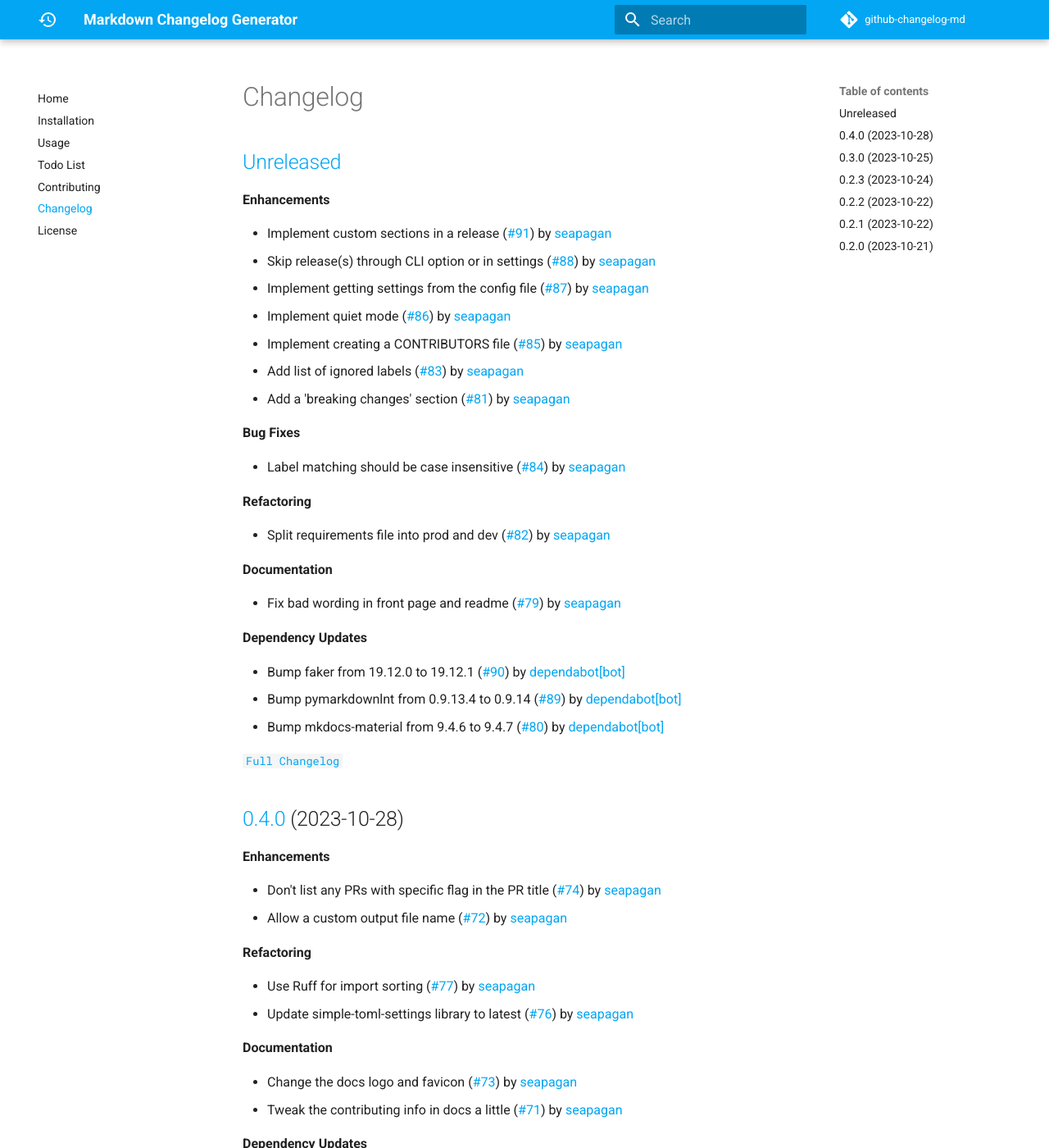
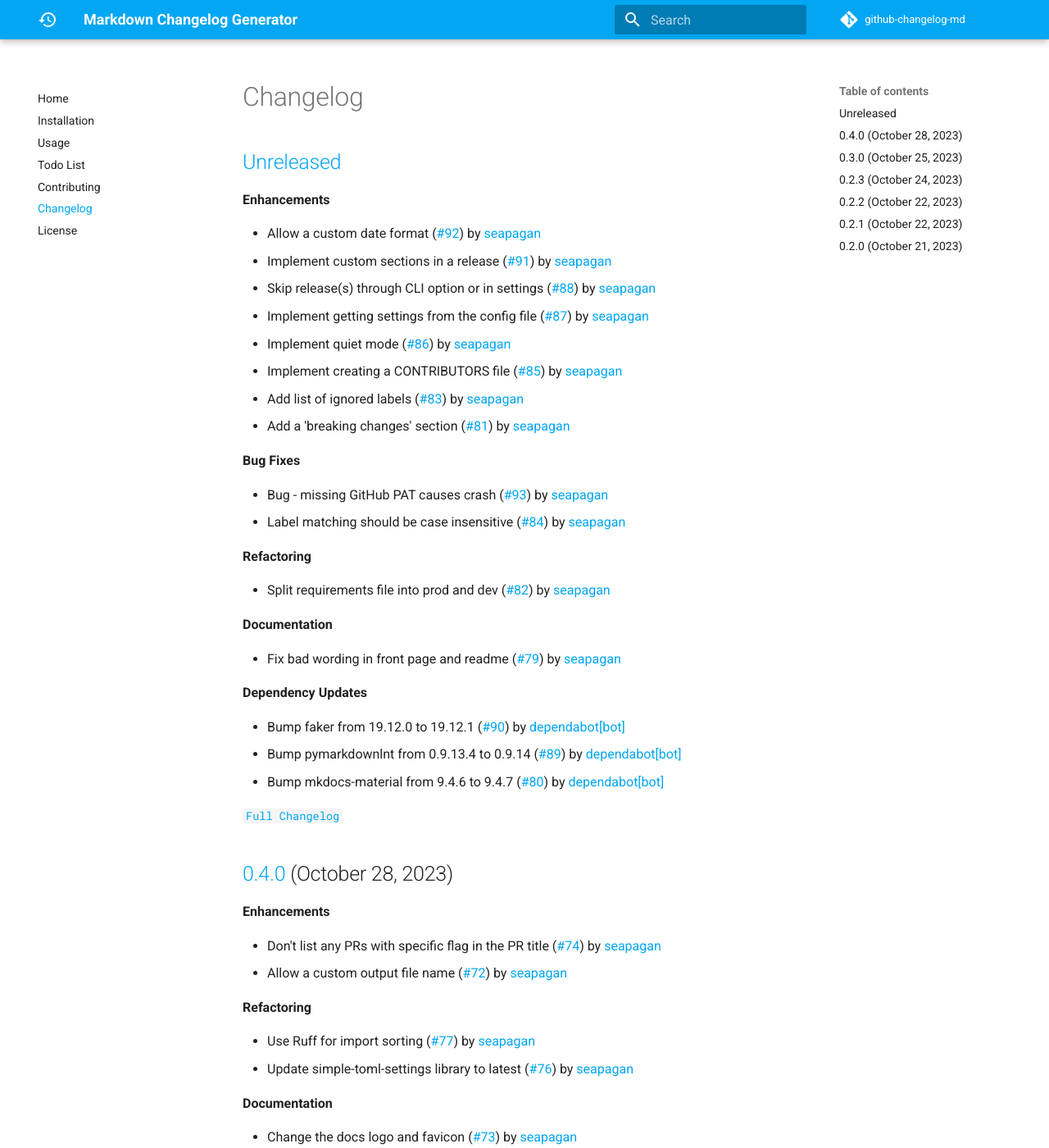
Before and after one commit to seapagan/github-changelog-md, an MkDocs documentation site: the page built from docs/changelog.md, in a window 1280 px wide and 1400 px high. Shown: the whole window at 82% size. Built offline with MkDocs 1.6.1 and Material for MkDocs 9.7.7, drawn with Linux system fonts in a browser that asks for light colours; comment, search, counter and statistics services are not loaded; some of the changed text lies outside the part shown.

Commit message:
update CHANGELOG and fix docs typo
Signed-off-by: Grant Ramsay <seapagan@gmail.com>

```diff
--- a/CHANGELOG.md
+++ b/CHANGELOG.md
@@ -4,6 +4,7 @@
 
 **Enhancements**
 
+- Allow a custom date format ([#92](https://github.com/seapagan/github-changelog-md/pull/92)) by [seapagan](https://github.com/seapagan)
 - Implement custom sections in a release ([#91](https://github.com/seapagan/github-changelog-md/pull/91)) by [seapagan](https://github.com/seapagan)
 - Skip release(s) through CLI option or in settings ([#88](https://github.com/seapagan/github-changelog-md/pull/88)) by [seapagan](https://github.com/seapagan)
 - Implement getting settings from the config file ([#87](https://github.com/seapagan/github-changelog-md/pull/87)) by [seapagan](https://github.com/seapagan)
@@ -14,6 +15,7 @@
 
 **Bug Fixes**
 
+- Bug - missing GitHub PAT causes crash ([#93](https://github.com/seapagan/github-changelog-md/pull/93)) by [seapagan](https://github.com/seapagan)
 - Label matching should be case insensitive ([#84](https://github.com/seapagan/github-changelog-md/pull/84)) by [seapagan](https://github.com/seapagan)
 
 **Refactoring**
@@ -32,7 +34,7 @@
 
 [`Full Changelog`](https://github.com/seapagan/github-changelog-md/compare/0.4.0...HEAD)
 
-## [0.4.0](https://github.com/seapagan/github-changelog-md/releases/tag/0.4.0) (2023-10-28)
+## [0.4.0](https://github.com/seapagan/github-changelog-md/releases/tag/0.4.0) (October 28, 2023)
 
 **Enhancements**
 
@@ -56,7 +58,7 @@
 
 [`Full Changelog`](https://github.com/seapagan/github-changelog-md/compare/0.3.0...0.4.0)
 
-## [0.3.0](https://github.com/seapagan/github-changelog-md/releases/tag/0.3.0) (2023-10-25)
+## [0.3.0](https://github.com/seapagan/github-changelog-md/releases/tag/0.3.0) (October 25, 2023)
 
 **Enhancements**
 
@@ -76,7 +78,7 @@
 
 [`Full Changelog`](https://github.com/seapagan/github-changelog-md/compare/0.2.3...0.3.0)
 
-## [0.2.3](https://github.com/seapagan/github-changelog-md/releases/tag/0.2.3) (2023-10-24)
+## [0.2.3](https://github.com/seapagan/github-changelog-md/releases/tag/0.2.3) (October 24, 2023)
 
 **Merged Pull Requests**
 
@@ -98,7 +100,7 @@
 
 [`Full Changelog`](https://github.com/seapagan/github-changelog-md/compare/0.2.2...0.2.3)
 
-## [0.2.2](https://github.com/seapagan/github-changelog-md/releases/tag/0.2.2) (2023-10-22)
+## [0.2.2](https://github.com/seapagan/github-changelog-md/releases/tag/0.2.2) (October 22, 2023)
 
 **Bug Fixes**
 
@@ -106,7 +108,7 @@
 
 [`Full Changelog`](https://github.com/seapagan/github-changelog-md/compare/0.2.1...0.2.2)
 
-## [0.2.1](https://github.com/seapagan/github-changelog-md/releases/tag/0.2.1) (2023-10-22)
+## [0.2.1](https://github.com/seapagan/github-changelog-md/releases/tag/0.2.1) (October 22, 2023)
 
 **Merged Pull Requests**
 
@@ -123,7 +125,7 @@
 
 [`Full Changelog`](https://github.com/seapagan/github-changelog-md/compare/0.2.0...0.2.1)
 
-## [0.2.0](https://github.com/seapagan/github-changelog-md/releases/tag/0.2.0) (2023-10-21)
+## [0.2.0](https://github.com/seapagan/github-changelog-md/releases/tag/0.2.0) (October 21, 2023)
 
 **Closed Issues**
 
```
Also changed, not shown: docs/usage.md (+3 -2 lines).
